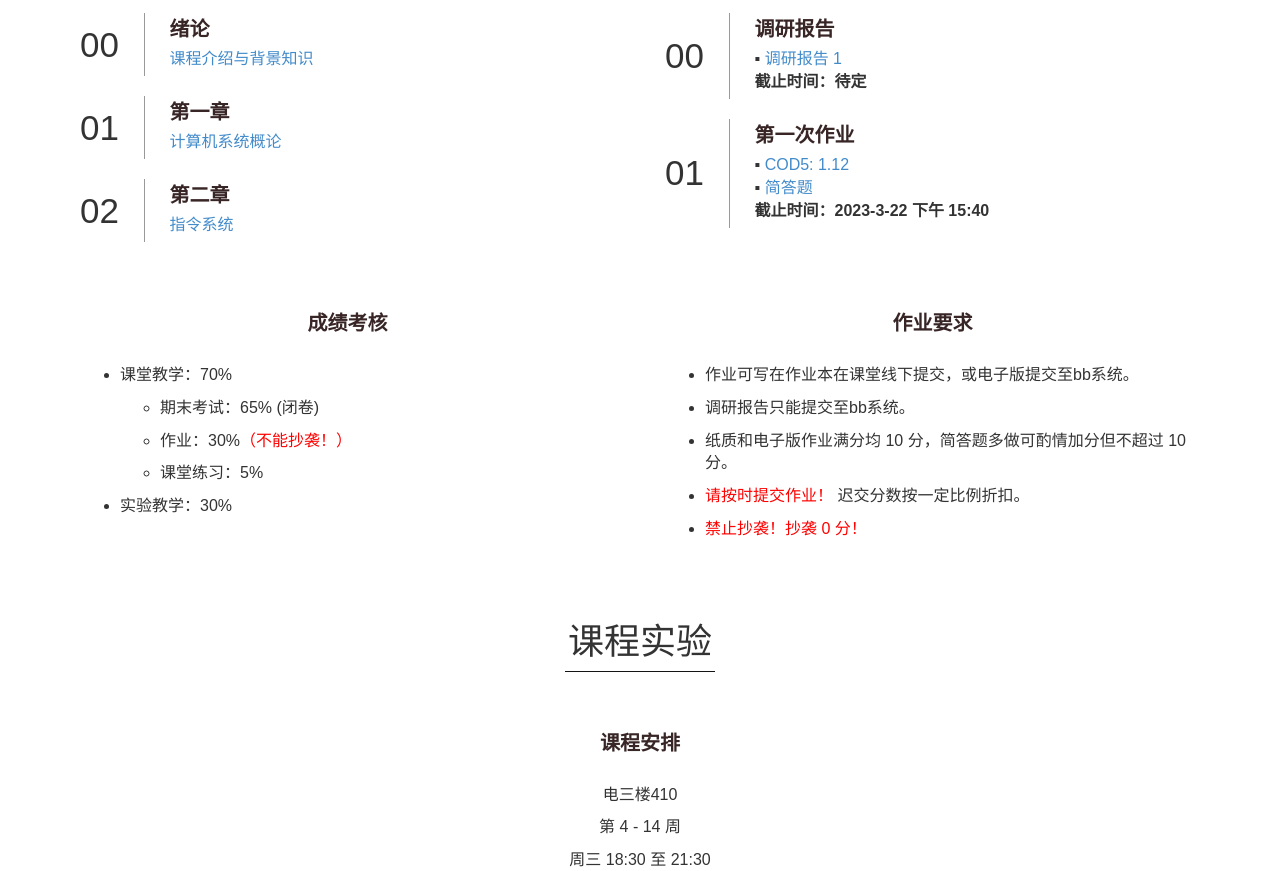
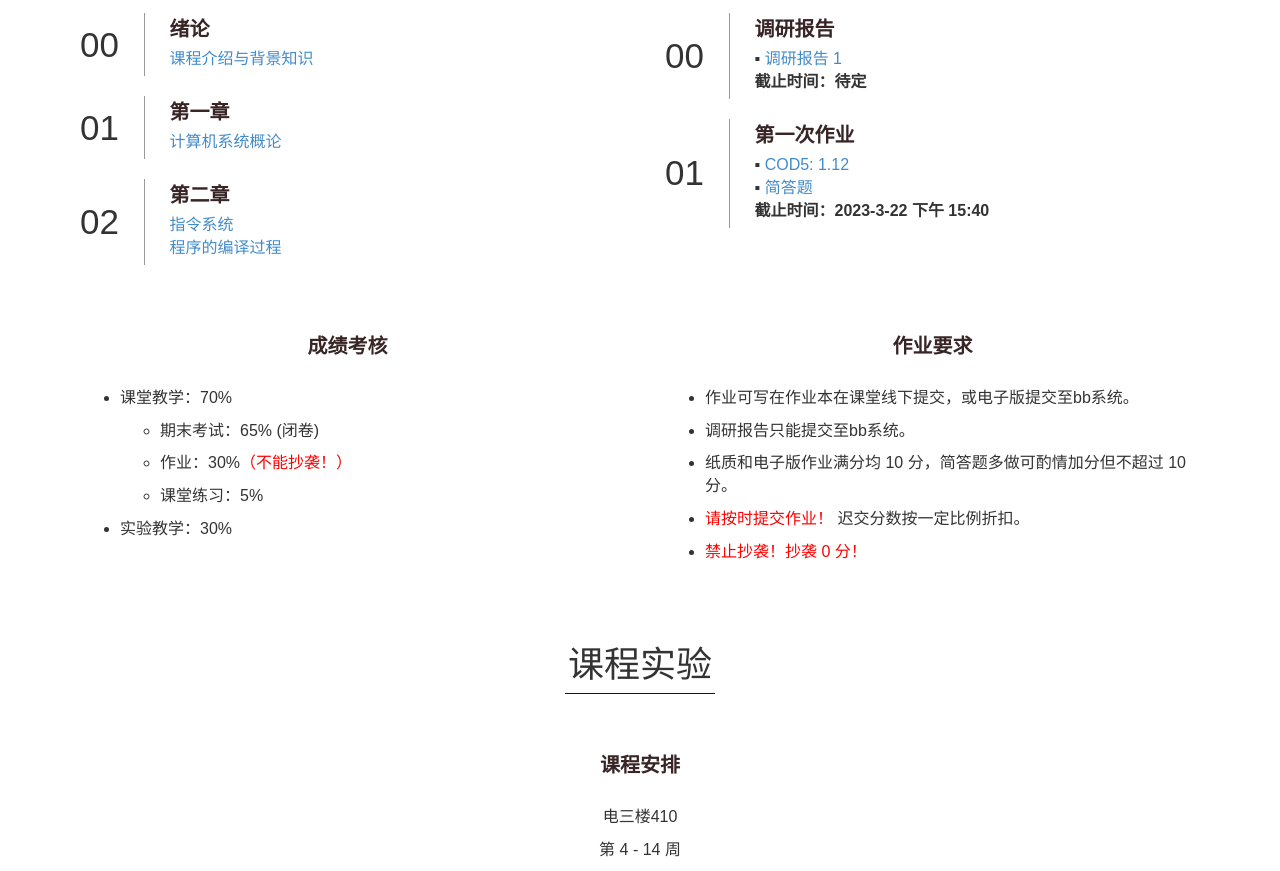
Before and after one commit to codh2023/codh2023.github.io, a plain HTML site: page index.html in a window 1280 px wide. Shown: the part 1304-2175 px from the top of the page. Drawn offline with nearby package versions, Linux system fonts and the light colour scheme.

Commit message:
Update index.html

```diff
--- a/index.html
+++ b/index.html
@@ -176,7 +176,8 @@
 								<div class="tail">
 									<h3>第二章</h3>
 									<p>
-										<a href="./slides/Ch2.1-指令系统.pdf">指令系统</a>
+										<a href="./slides/Ch2.1-指令系统.pdf">指令系统</a> <br>
+										<a href="./slides/Ch2.2-程序的编译过程.pdf">程序的编译过程</a>
 									</p>
 								</div>
 							</div>
```
